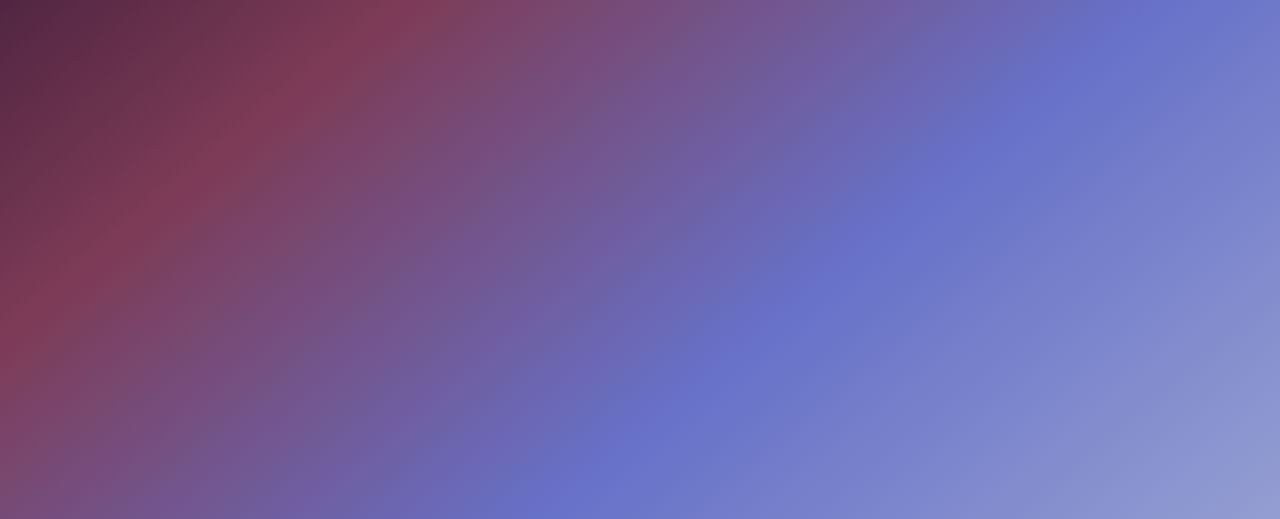
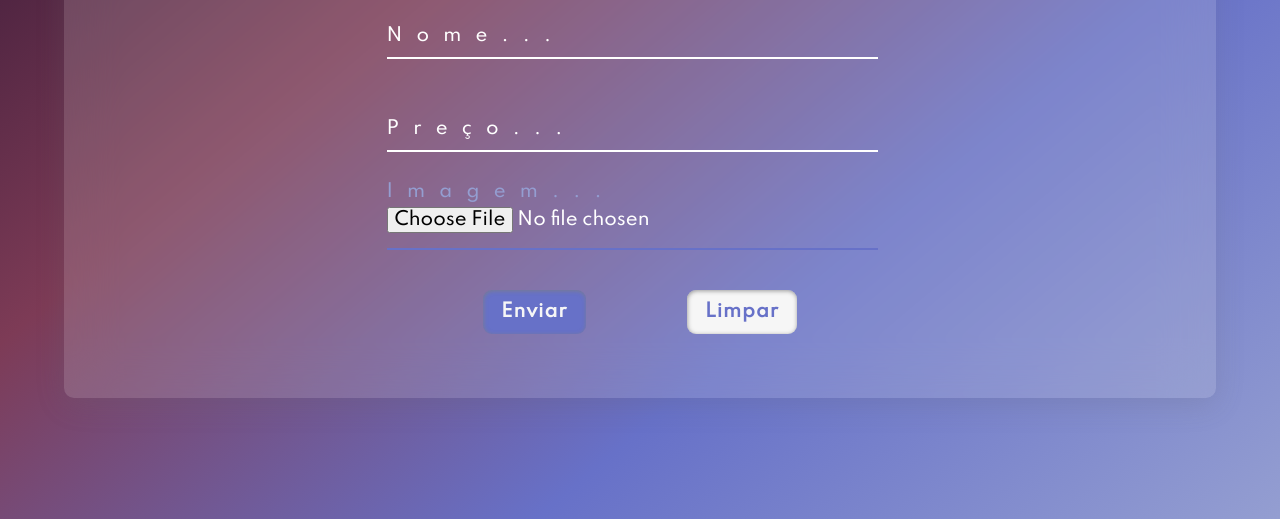
Before and after one commit to TutuSilva/challenge-AluraGeek, a plain HTML site: page index.html in a window 1280 px wide. Shown: the part 281-800 px from the top of the page. Drawn offline with nearby package versions, Linux system fonts and the light colour scheme.

Commit message:
formulario sendo feito

```diff
--- a/estilos/styles.css
+++ b/estilos/styles.css
@@ -52,3 +52,126 @@ body {
     #949ed1
   ); /* W3C, IE 10+/ Edge, Firefox 16+, Chrome 26+, Opera 12+, Safari 7+ */
 }
+
+/*Cadastro de produtos*/
+.cadastro-de-produtos-container {
+  display: flex;
+  justify-content: center;
+  align-items: center;
+  margin: 5%;
+  padding: 5%;
+  border-radius: 10px;
+  background-color: rgba(226, 223, 223, 0.178);
+  backdrop-filter: blur(25px);
+  box-shadow: rgba(100, 100, 111, 0.2) 0px 7px 29px 0px;
+}
+.titulo-principal {
+  font-family: var(--fonte-padrao);
+  color: var(--cor-padrao);
+}
+
+.form-control {
+  position: relative;
+  margin: 20px 0 40px;
+  width: 100%;
+  font-family: var(--fonte-padrao);
+}
+
+.form-control input {
+  background-color: transparent;
+  border: 0;
+  border-bottom: 2px #fff solid;
+  display: block;
+  width: 95%;
+  padding: 15px 0;
+  font-size: 18px;
+  color: #fff;
+  margin: 5px;
+}
+
+.form-control input:focus,
+.form-control input:valid {
+  outline: 0;
+  border-bottom-color: #6771c8;
+}
+
+.form-control label {
+  position: absolute;
+  top: 15px;
+  left: 0;
+  pointer-events: none;
+}
+
+.form-control label span {
+  display: inline-block;
+  font-size: 18px;
+  min-width: 5px;
+  margin: 5px;
+  color: #fff;
+  transition: 0.3s cubic-bezier(0.68, -0.55, 0.265, 1.55);
+}
+
+.form-control input:focus + label span,
+.form-control input:valid + label span {
+  color: #949ed1;
+  transform: translateY(-30px);
+}
+
+.botoes-container {
+  display: flex;
+  justify-content: space-evenly;
+  align-items: center;
+  font-family: var(--fonte-padrao);
+}
+.btn-guardar{
+  background-color:#6771c8;
+  color: var(--cor-padrao);
+}
+.btn-limpar{
+  background-color: var(--cor-padrao);
+  color: #6771c8;
+  border: 1px solid #6771c8;
+}
+.btn-guardar,
+.btn-limpar {
+  text-align: center;
+  --bezier: cubic-bezier(0.22, 0.61, 0.36, 1);
+  --edge-light: hsla(0, 0%, 50%, 0.8);
+  --text-light: rgba(255, 255, 255, 0.4);
+  --back-color: 240, 40%;
+  cursor: pointer;
+  padding: 0.7em 1em;
+  border-radius: 0.5em;
+  min-height: 2.4em;
+  min-width: 3em;
+  display: flex;
+  align-items: center;
+  gap: 0.5em;
+  font-size: 18px;
+  letter-spacing: 0.05em;
+  line-height: 1;
+  font-weight: bold;
+  border: 0;
+  box-shadow: inset 0.4px 1px 4px var(--edge-light);
+
+  transition: all 0.1s var(--bezier);
+}
+.btn-guardar:hover,
+.btn-limpar:hover {
+  --edge-light: hsla(0, 0%, 50%, 1);
+  text-shadow: 0px 0px 10px var(--text-light);
+  box-shadow: inset 0.4px 1px 4px var(--edge-light),
+    2px 4px 8px hsla(0, 0%, 0%, 0.295);
+  transform: scale(1.1);
+}
+
+.btn-guardar:active,
+.btn-limpar:active {
+  --text-light: rgba(255, 255, 255, 1);
+  box-shadow: inset 0.4px 1px 8px var(--edge-light),
+    0px 0px 8px hsla(var(--back-color), 50%, 0.6);
+  text-shadow: 0px 0px 20px var(--text-light);
+  color: hsla(0, 0%, 100%, 1);
+  letter-spacing: 0.1em;
+  transform: scale(1);
+}
--- a/index.html
+++ b/index.html
@@ -15,7 +15,59 @@
   <body>
     <header class="header-container">
       <span class="material-symbols-outlined"> key </span>
-      <h1 class="header-titulo">Cadastra<strong class="titulo-destaque">PRO</strong></h1>
+      <h1 class="header-titulo">
+        Cadastra<strong class="titulo-destaque">PRO</strong>
+      </h1>
     </header>
+    <main>
+      <section class="cadastro-de-produtos-container">
+        <div class="adicionar-produtos">
+          <h1 class="titulo-principal">Adicionar Produtos</h1>
+          <div class="form-control">
+            <input required="" type="text" />
+            <label>
+              <span style="transition-delay: 350ms">N</span>
+              <span style="transition-delay: 300ms">o</span>
+              <span style="transition-delay: 250ms">m</span>
+              <span style="transition-delay: 200ms">e</span>
+              <span style="transition-delay: 150ms">.</span>
+              <span style="transition-delay: 100ms">.</span>
+              <span style="transition-delay: 50ms">.</span>
+            </label>
+          </div>
+          <div class="form-control">
+            <input required="" type="number" />
+            <label>
+              <span style="transition-delay: 350ms">P</span>
+              <span style="transition-delay: 300ms">r</span>
+              <span style="transition-delay: 250ms">e</span>
+              <span style="transition-delay: 200ms">ç</span>
+              <span style="transition-delay: 150ms">o</span>
+              <span style="transition-delay: 100ms">.</span>
+              <span style="transition-delay: 50ms">.</span>
+              <span style="transition-delay: 25ms">.</span>
+            </label>
+          </div>
+          <div class="form-control">
+            <input type="file" accept="image/*" id="imageInput" />
+            <label>
+              <span style="transition-delay: 350ms">I</span>
+              <span style="transition-delay: 300ms">m</span>
+              <span style="transition-delay: 250ms">a</span>
+              <span style="transition-delay: 200ms">g</span>
+              <span style="transition-delay: 150ms">e</span>
+              <span style="transition-delay: 100ms">m</span>
+              <span style="transition-delay: 50ms">.</span>
+              <span style="transition-delay: 25ms">.</span>
+              <span style="transition-delay: 25ms">.</span>
+            </label>
+          </div>
+          <div class="botoes-container">
+            <button class="btn-guardar">Enviar</button>
+            <button class="btn-limpar">Limpar</button>
+          </div>
+        </div>
+      </section>
+    </main>
   </body>
 </html>
```
